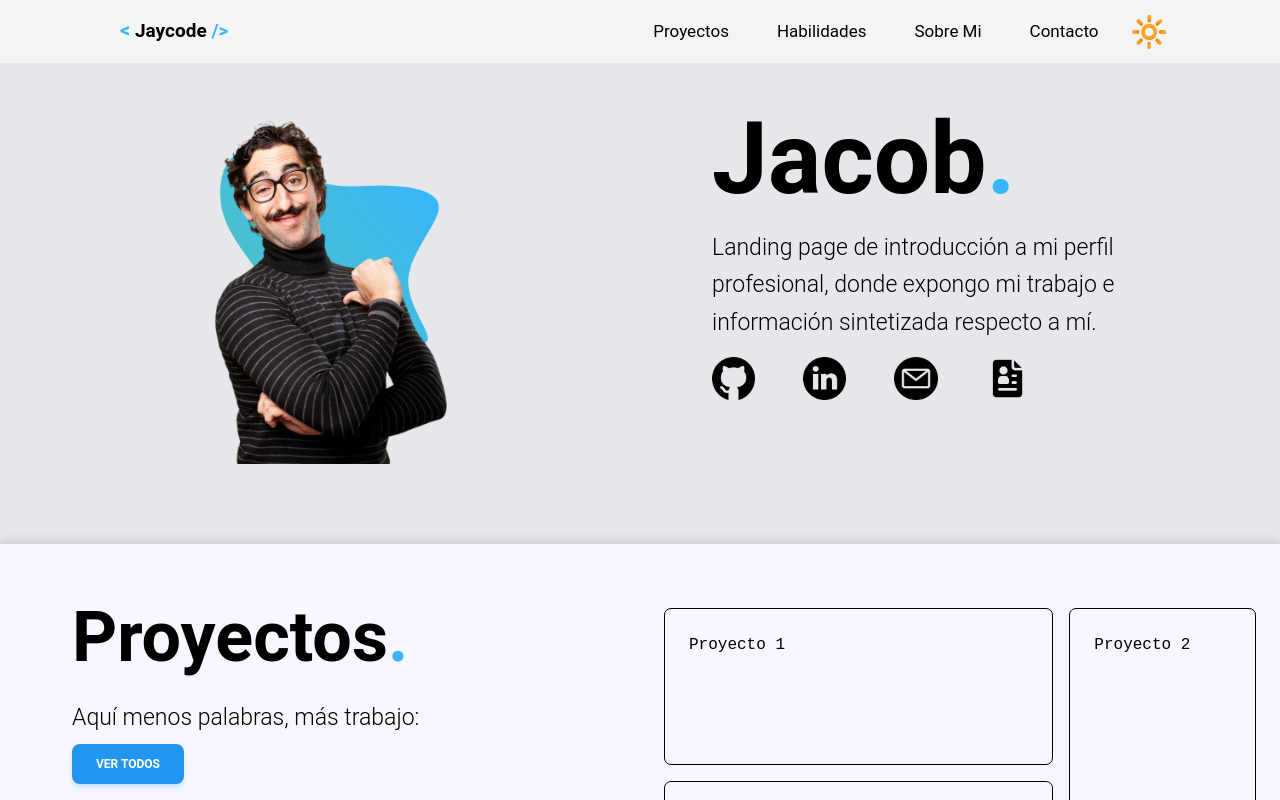
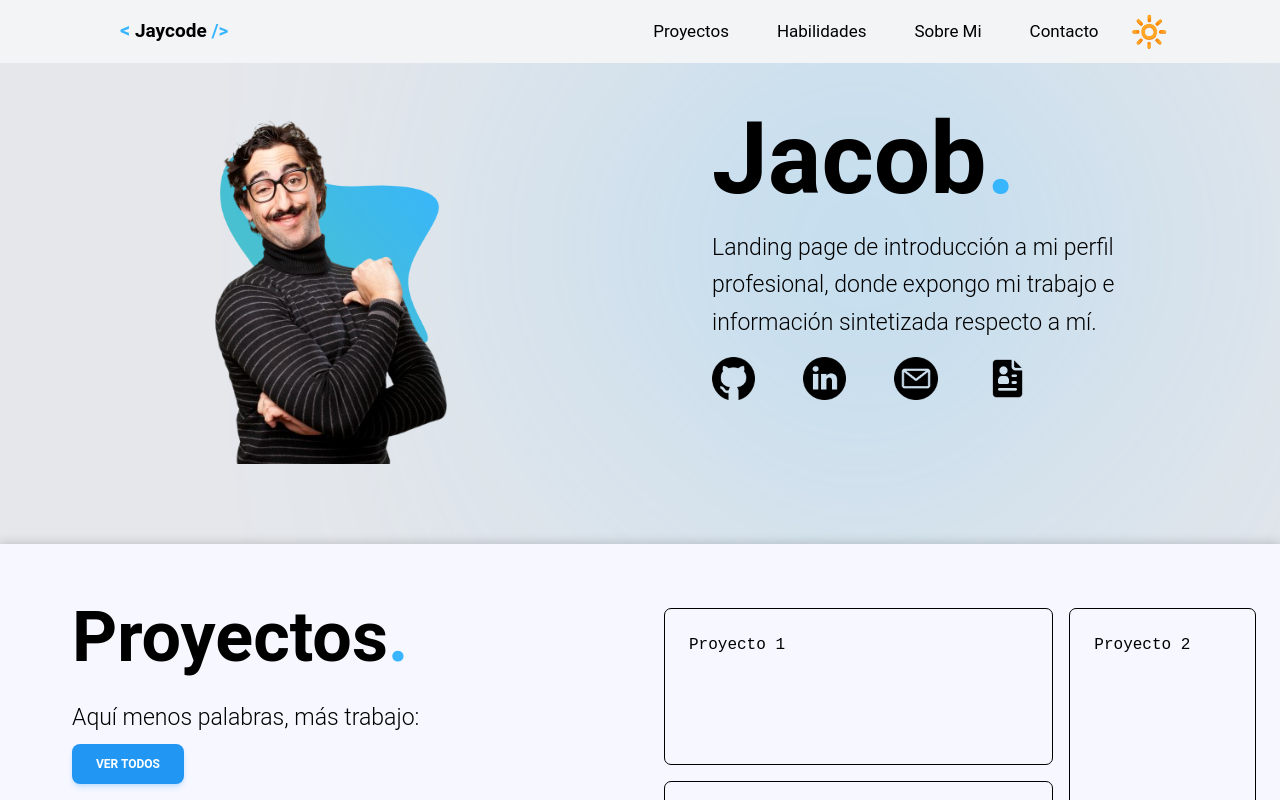
Before and after one commit to jaycode404/jaycode-landing, a React (Vite) app: page / in a window 1280 px wide. Shown: the top 800 px of the page. Built offline with nearby package versions, Linux system fonts and the light colour scheme.

Commit message:
darkmode lights

```diff
--- a/src/components/Contacto.jsx
+++ b/src/components/Contacto.jsx
@@ -14,6 +14,8 @@ export default function Contacto() {
         <Typography variant="h1" className=" section-title text-gradient">
           Contacto<span className="dot">.</span>
         </Typography>
+        <div className="light-md-blue"></div>
+
         <div>
           <Typography variant="p" className="parrafo">
             ¡Contactame! Estaré leyendo<br></br> tu propuesta en breve y será un
--- a/src/components/Header.jsx
+++ b/src/components/Header.jsx
@@ -36,6 +36,7 @@ export default function Header() {
             Jacob<span className="dot">.</span>
           </Typography>
 
+        <div className="light-md-blue"></div>
           <Typography variant="p" className="parrafo">
             Landing page de introducción a mi perfil profesional, donde expongo
             mi trabajo e información sintetizada respecto a mí.
--- a/src/index.css
+++ b/src/index.css
@@ -987,7 +987,7 @@ shadowBlue {
   color: white;
 }
 .dark-mode .boton-form {
-  background-color: rgb(10, 69, 92);
+  background-color: rgb(31, 163, 215);
   color: white;
 }
 .boton-light:hover {
@@ -999,11 +999,11 @@ shadowBlue {
 
 .light-md-blue {
   position: absolute;
-  width: 900px;
-  height: 900px;
+  width: 300px;
+  height: 300px;
   border-radius: 50%;
   background-color: #37b5ff; /* Color verde-azul */
-  filter: blur(100px); /* Desenfoque */
+  filter: blur(200px); /* Desenfoque */
   z-index: -1; /* Ajusta el valor según sea necesario */
 }
 .light-md-lavanda {
```
